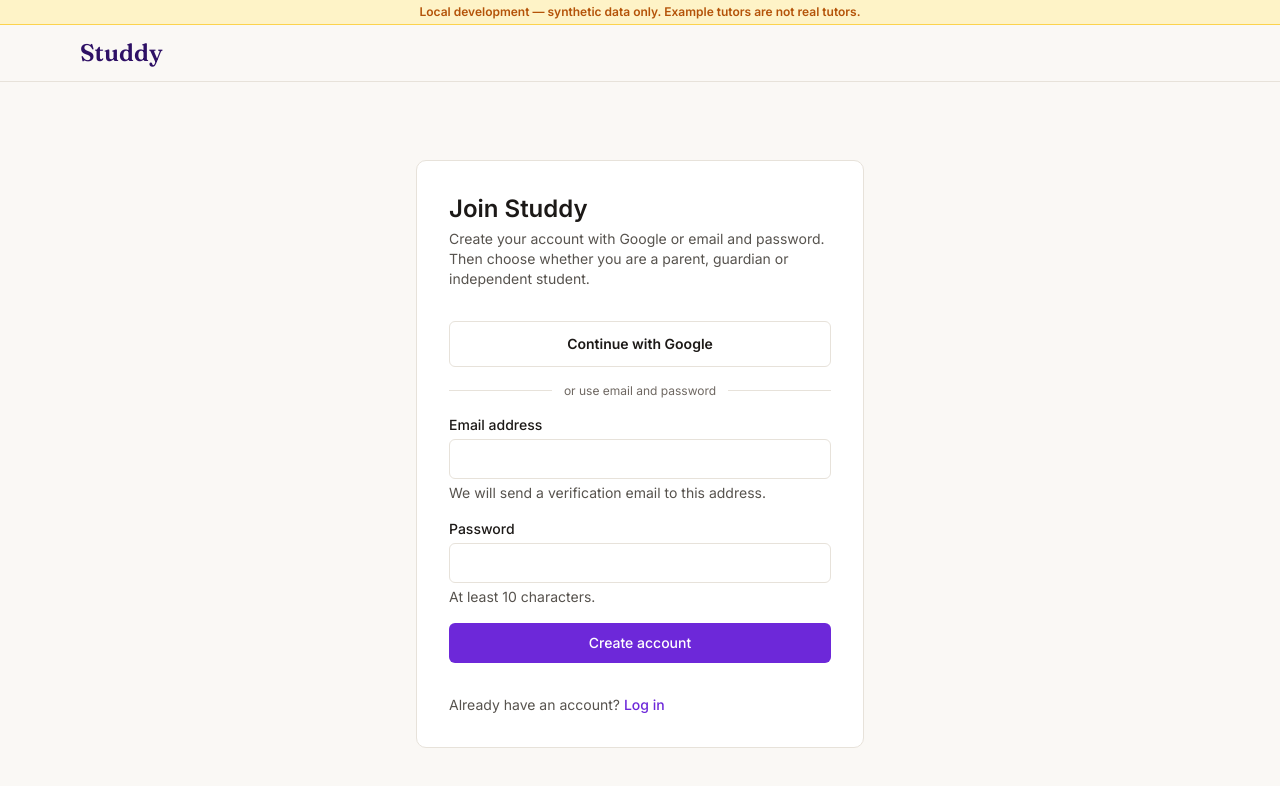
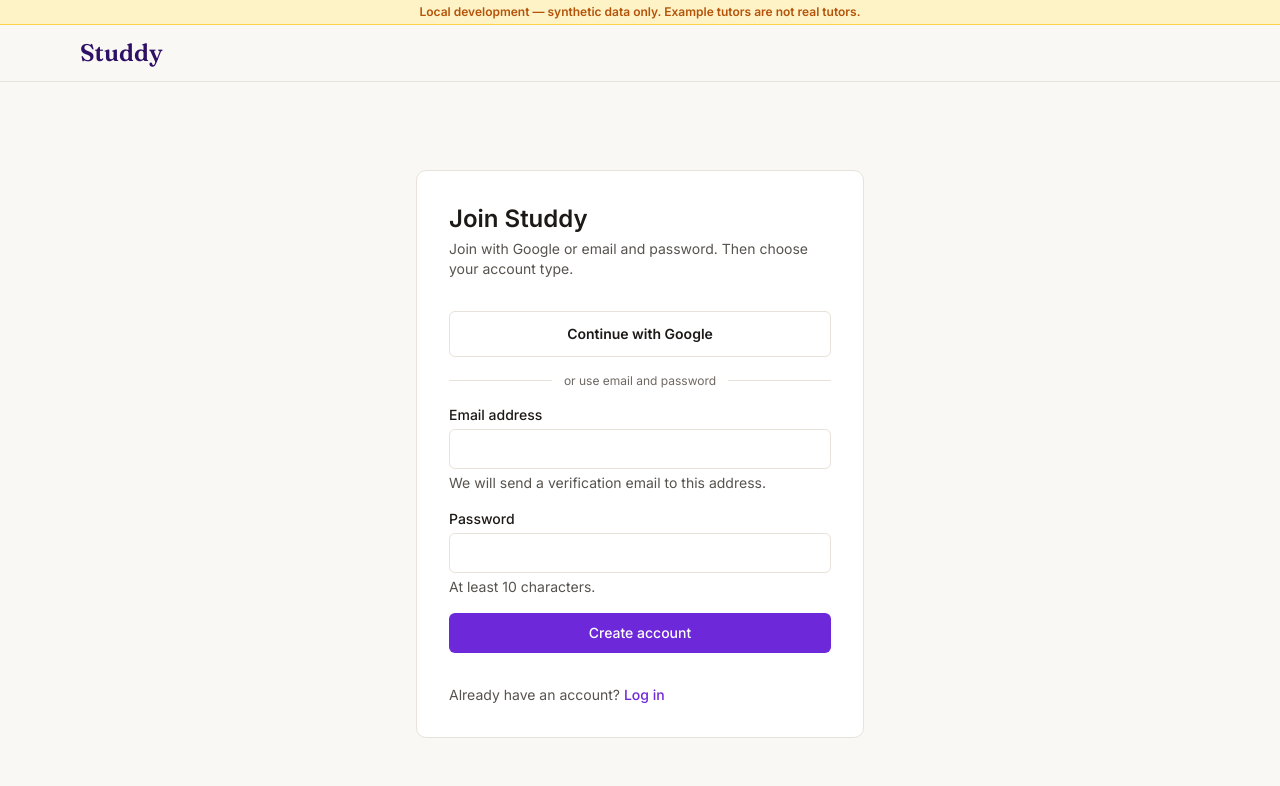
Before and after one commit to darshabloom/Studdy, a Next.js app in the folder apps/web/: page /sign-up in a window 1280 px wide. Shown: the top 786 px of the page. Built offline with nearby package versions, Linux system fonts and the light colour scheme.

Commit message:
style: keep sign-up intro within Prettier JSX width [sc-42]

```diff
--- a/apps/web/src/app/(auth)/sign-up/page.tsx
+++ b/apps/web/src/app/(auth)/sign-up/page.tsx
@@ -10,8 +10,7 @@ export default function SignUpPage() {
     <Card>
       <h1 className="text-2xl font-semibold">Join Studdy</h1>
       <p className="mt-1 text-sm text-text-secondary">
-        Create your account with Google or email and password. Then choose whether you are a
-        parent, guardian or independent student.
+        Join with Google or email and password. Then choose your account type.
       </p>
       <div className="mt-6">
         <GoogleSignIn />
```
